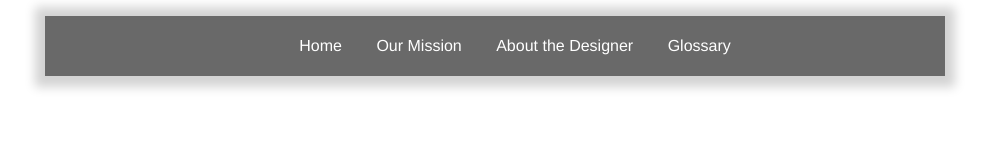
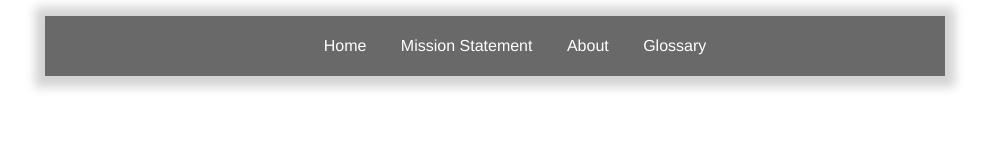
Before and after one commit to Praneeth-C/game, a plain HTML site: page index.html in a window 1280 px wide. Shown: the whole page, without its empty margins (145-1134 px from the left). Drawn offline with Linux system fonts and the light colour scheme.

Commit message:
Update index.html

```diff
--- a/index.html
+++ b/index.html
@@ -10,8 +10,8 @@
       <nav id="topNav">
         <ul>
           <li> <a class="active-page" href="index.html">Home</a> </li>
-          <li> <a href="mission.html">Our Mission</a> </li>
-          <li> <a href="about.html">About the Designer</a> </li>
+          <li> <a href="mission.html">Mission Statement</a> </li>
+          <li> <a href="about.html">About</a> </li>
           <li> <a href="glossary.html">Glossary</a> </li>
         </ul>
       </nav>
```
